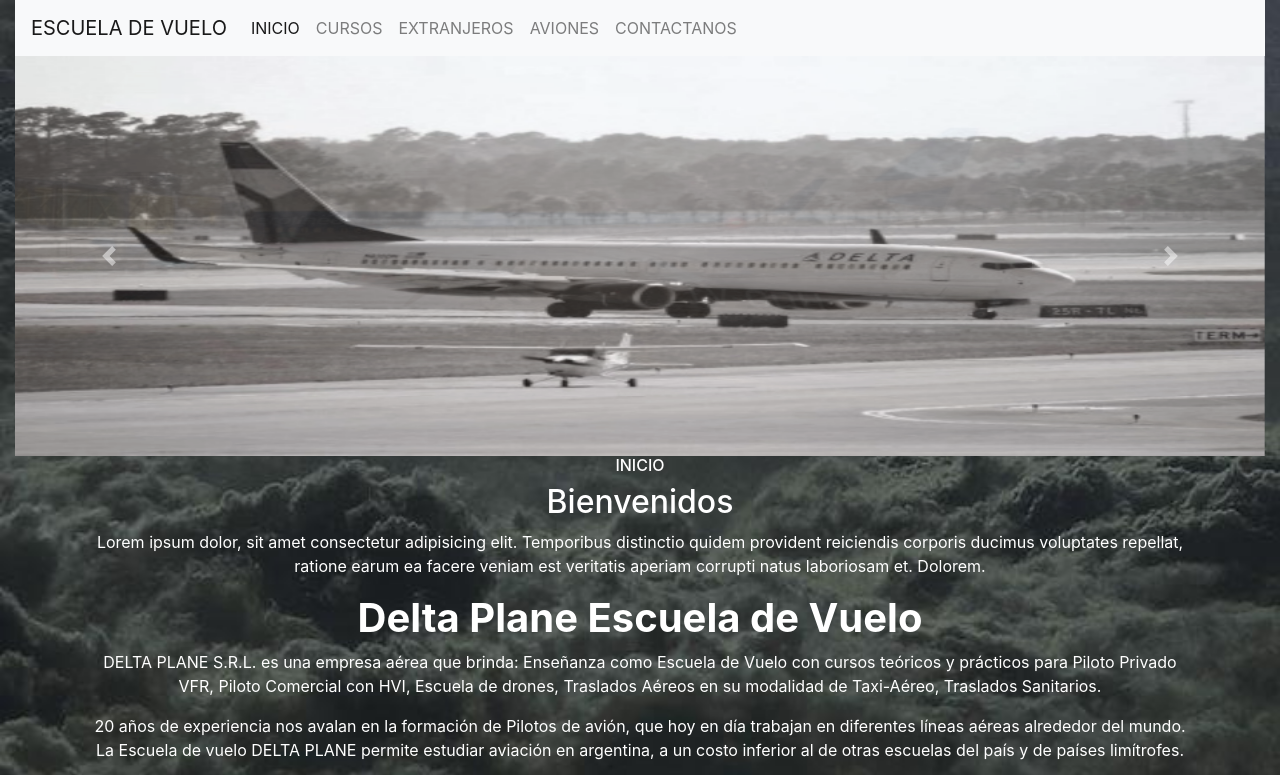
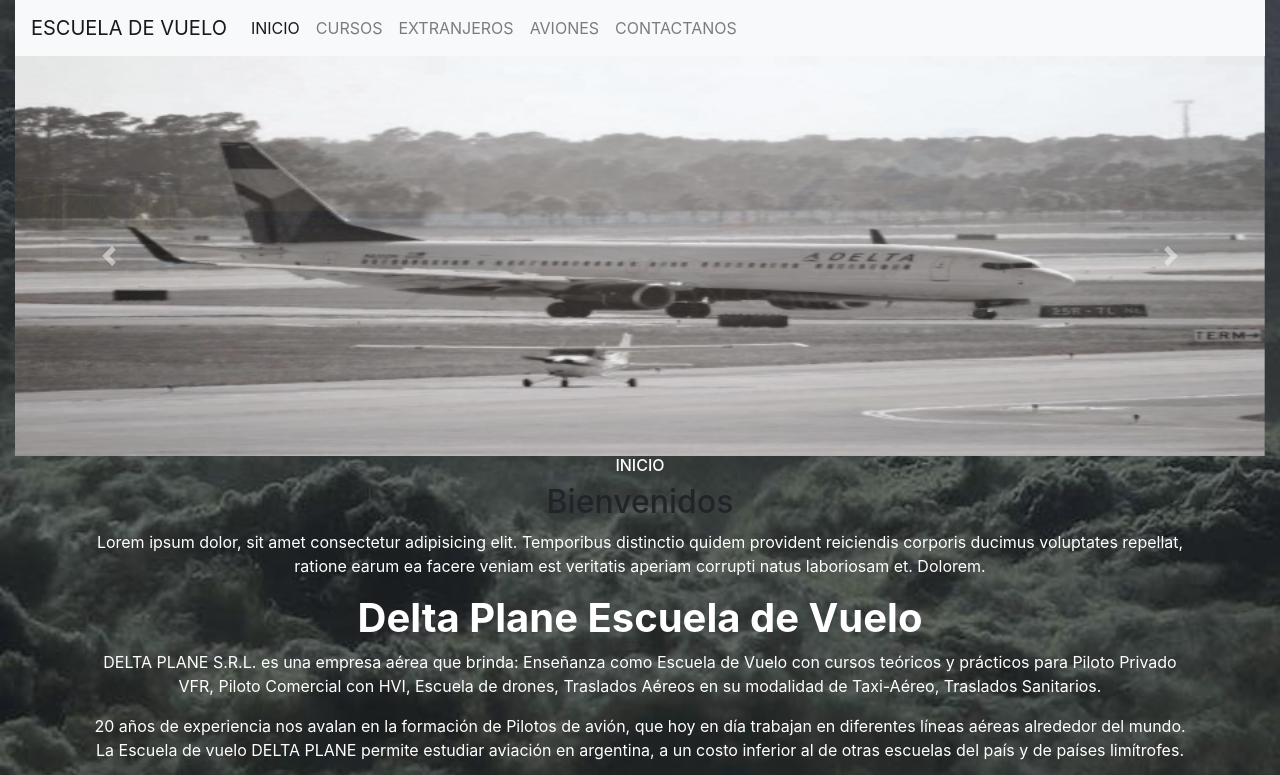
Before and after one commit to MarianoReynal/Escuela-de-vuelo, a website: page index.html in a window 1280 px wide. Shown: the top 775 px of the page. Drawn offline with nearby package versions, Linux system fonts and the light colour scheme.

Commit message:
cambie el color de un titulo en el index

```diff
--- a/index.html
+++ b/index.html
@@ -86,7 +86,7 @@
       <div class="row">
         <div class="col-lg-12 col-xs-12 text-center">
            <h1 class="text-white text-uppercase h6">INICIO</h1>
-          <h2 class="text-capitalize text-white">Bienvenidos</h2>
+          <h2 class="text-capitalize text-yellow">Bienvenidos</h2>
           <p class="text-white">
             Lorem ipsum dolor, sit amet consectetur adipisicing elit. Temporibus distinctio quidem provident reiciendis corporis ducimus voluptates repellat, ratione earum ea facere veniam est veritatis aperiam corrupti natus laboriosam et. Dolorem.
           </p>
```
